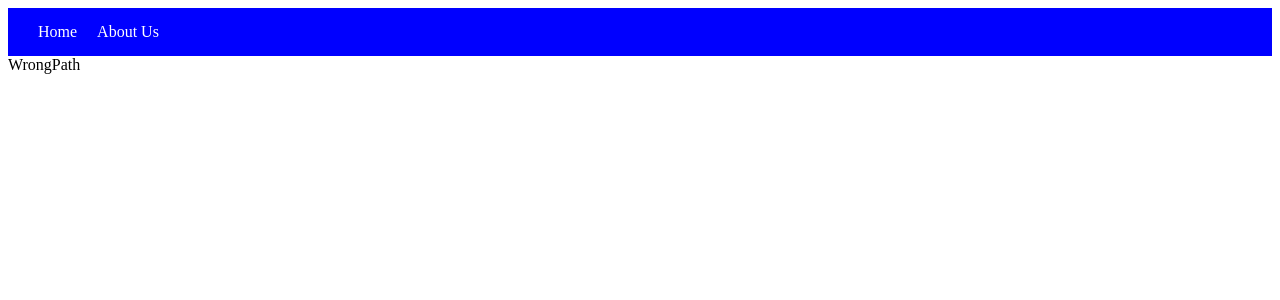
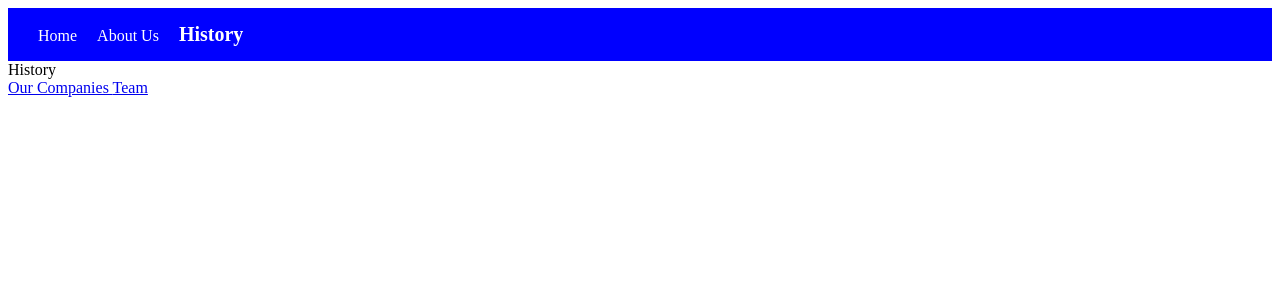
Before and after one commit to Sdrs81/React_Router-ReactJS, a React (Vite) app: page /history in a window 1280 px wide. Shown: the top 300 px of the page. Built offline with nearby package versions, Linux system fonts and the light colour scheme.

Commit message:
Nested Routers have been added

```diff
--- a/src/App.css
+++ b/src/App.css
@@ -1,15 +1,15 @@
-nav {
+.mainNav {
   background-color: blue;
   padding: 15px 30px;
 }
 
-nav a{
+.mainNav a{
   color: white;
   text-decoration: none;
   margin-right: 20px;
 }
 
-nav a.active {
+.mainNav a.active {
   font-weight: bold;
   font-size: 20px;
 }
--- a/src/App.jsx
+++ b/src/App.jsx
@@ -5,16 +5,24 @@ import AboutUs from ".//components/AboutUs"
 import Navbar from './components/Navbar'
 import Mission from './components/Mission'
 import WrongPath from './components/WrongPath'
+import History from './components/History'
+import Team from ".//components/Team"
+import Company from ".//components/Company"
+
 
 function App() {
 
   return (
     <>
-      <Navbar></Navbar>
+      <Navbar />
       <Routes >
         <Route path='/' element={<Home />} />  {/* Bu şekilde direk localhost da çalışır */}
         <Route path='/aboutUs' element={<AboutUs />} />  {/* Bu şekilde url'yi belirtiriz */}
         <Route path='/mission' element={<Mission />} />
+        <Route path='/history' element={<History/>}>
+          <Route path='company' element={<Company/>}/>  {/* Bunun gibi child path lerin başına / koyunca hata veriyor*/}
+          <Route path='team' element={<Team/>}/>
+        </Route>
         <Route path='*' element={<WrongPath />} />  {/* Yukarıdaki url'ler harici bu sayfaya gider */}
       </Routes>
     </>
--- /dev/null
+++ b/src/components/Company.jsx
@@ -0,0 +1,9 @@
+import React from 'react'
+
+function Company() {
+  return (
+    <div>Company</div>
+  )
+}
+
+export default Company
--- /dev/null
+++ b/src/components/History.jsx
@@ -0,0 +1,17 @@
+import React from 'react'
+import {Link, Outlet} from "react-router-dom"
+
+function History() {
+    return (
+        <>
+            <div>History</div>
+            <nav>
+                <Link to={"company"}> Our Companies </Link>  {/* App.jsx de olduğu gibi iç içe route larda başına / koyulmaz */}
+                <Link to={"team"}> Team </Link>
+            </nav>
+            <Outlet/>
+        </>
+    )
+}
+
+export default History
--- a/src/components/Navbar.jsx
+++ b/src/components/Navbar.jsx
@@ -3,9 +3,10 @@ import { Link, NavLink } from "react-router-dom"
 
 export default function Navbar() {
   return (
-    <nav>
+    <nav className='mainNav'>
         <NavLink to={"/"}>Home</NavLink>
         <NavLink to={"/aboutUs"}>About Us</NavLink>
+        <NavLink to={"/history"}>History</NavLink>
 
     </nav>
   )
--- /dev/null
+++ b/src/components/Team.jsx
@@ -0,0 +1,9 @@
+import React from 'react'
+
+function Team() {
+  return (
+    <div>Team</div>
+  )
+}
+
+export default Team
```
